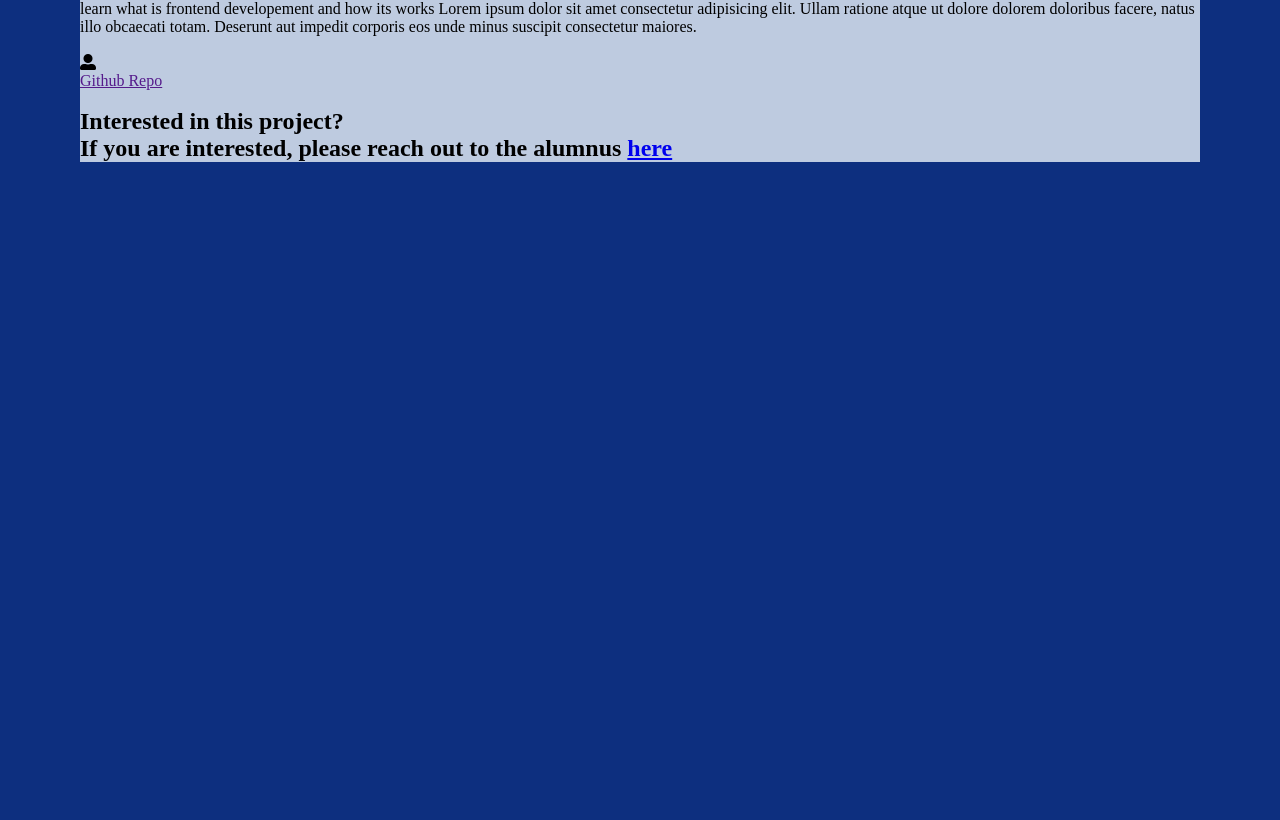
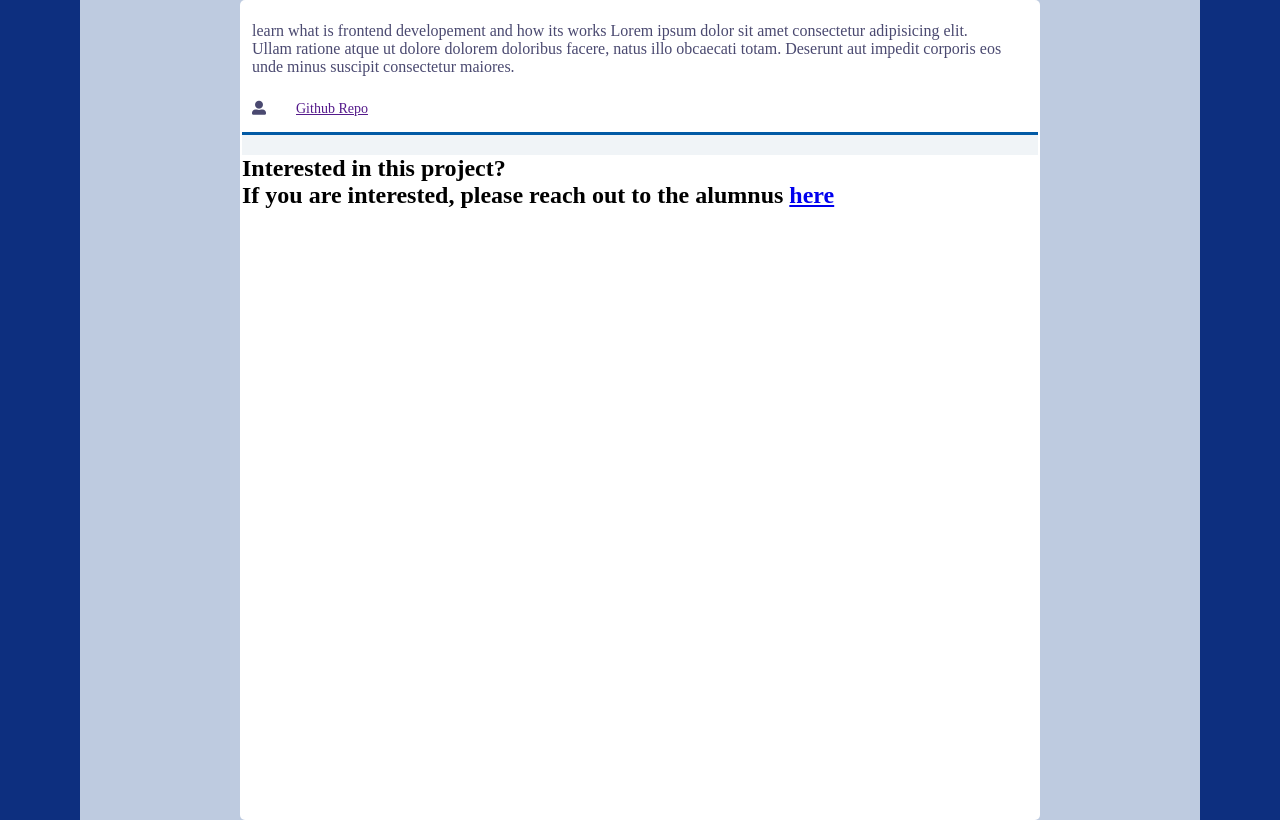
Before and after one commit to Jadessu/sei-unite, a Django app: template main_app/templates/projects/detail.html in a window 1280 px wide. Shown: the part 70-890 px from the top of the page. Before the commit the page ends 232 px from the top, so only its background shows below. Run offline with Django 3.2, Linux system fonts and the light colour scheme; the template is opened without the code that fills it, so the values that code supplies are empty.

Commit message:
add styling to project detail

```diff
--- a/main_app/static/css/project-detail.css
+++ b/main_app/static/css/project-detail.css
@@ -6,7 +6,7 @@
     background-color: #becbe0;
   }
 
-  .card {
+  .project {
     width: 800px;
     user-select: none;
     height: 820px;
@@ -17,18 +17,18 @@
     overflow: hidden;
   }
 
-  .card .card_header
+  .project .project_header
   {
     display: flex;
     justify-content: space-between;
     padding: 10px;
   }
-  .card .card_header h1 {
+  .project .project_header h1 {
     font-size: 22px;
     color: #0a253f;
   }
 
-  .card .card_header p {
+  .project .project_header p {
     font-size: 16px;
     padding: 10px 20px 0 0;
     color: #4a4970;
@@ -38,7 +38,7 @@
       max-width: 100%;
   }
 
-  .card .content-image .fa {
+  .project .content-image .fa {
     padding: 7px 10px;
     font-size: 25px;
     border-radius: 50px;
@@ -46,7 +46,7 @@
     background-color: #025aa5;
   }
 
-  .card_info {
+  .project_info {
       color: #0a253f;
       font-size: 14px;
       font-weight: 500;
@@ -54,15 +54,15 @@
 
   }
 
-  .card_info p{
+  .project_info p{
       margin:15px 10px;
   }
-  .card_info span{
+  .project_info span{
       color: #4a4970;
       margin-right: 10px;
   }
 
-  .card .card_footer{
+  .project .project_footer{
       padding: 10px 20px;
       align-items: center;
       background-color: #F0F4F7;
@@ -72,7 +72,7 @@
 
   }
 
-  .card .card_footer .btn{
+  .project .project_footer .btn{
       width: 100px;
       font-size: 16px;
       height: 30px;
@@ -85,6 +85,6 @@
       border-radius: 5px;
   }
 
-  .card_footer button span{
+  .project_footer button span{
       margin-left: 10px;
   }
```
